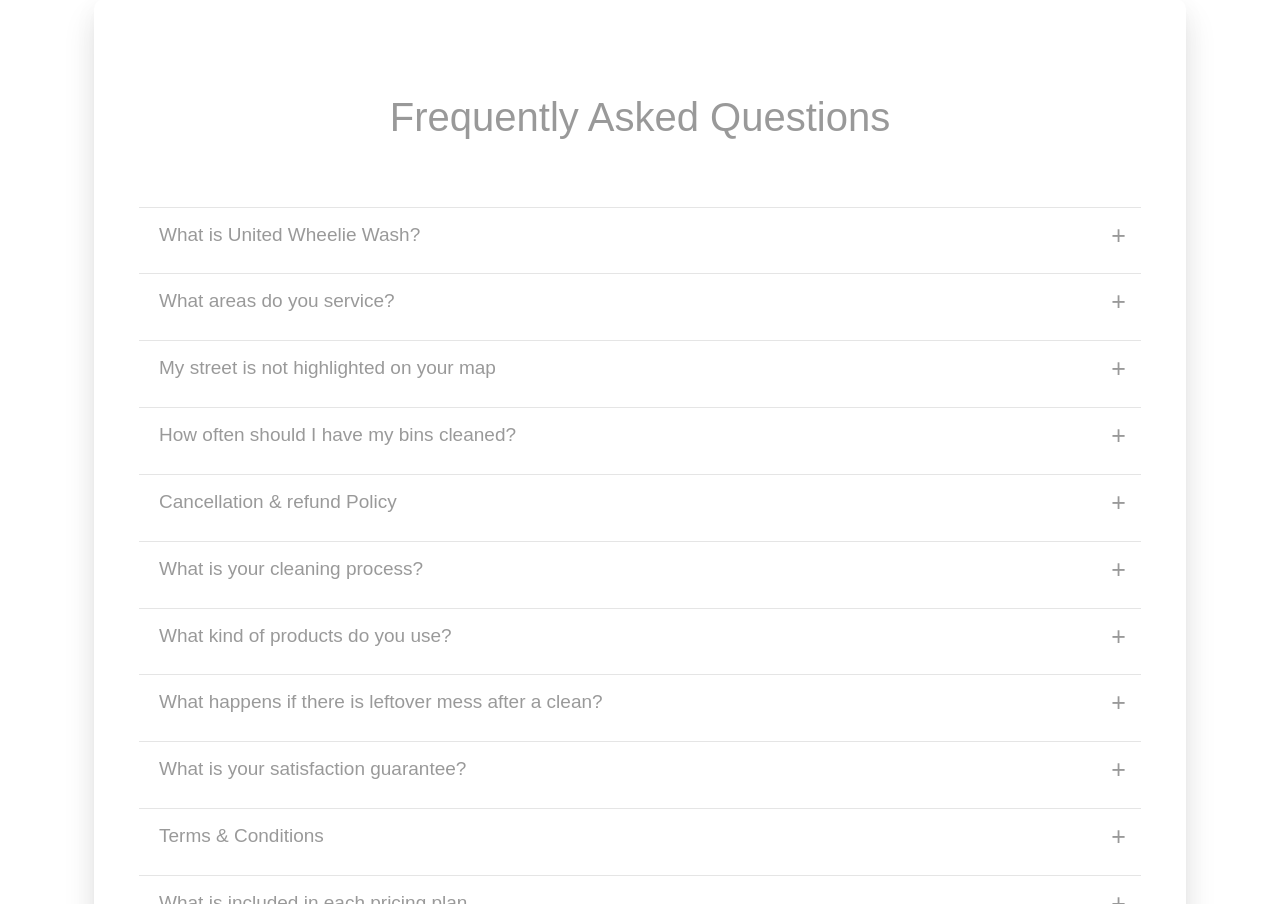
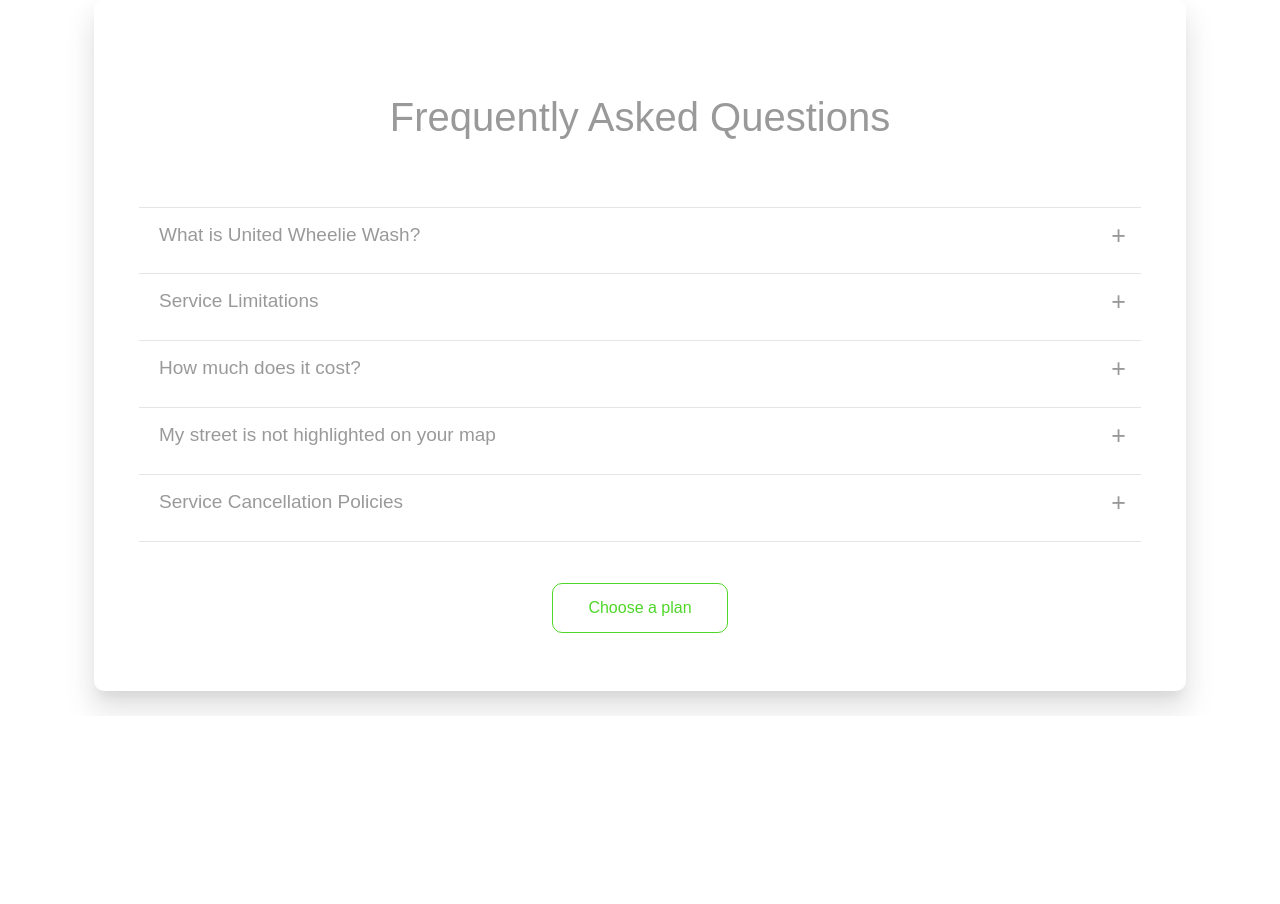
Before and after one commit to fred-py/stripe-subscription-checkout, a Flask app: template app/templates/stripe/index.html in a window 1280 px wide. Shown: the part 5596-6500 px from the top of the page. After the commit the page ends 6309 px from the top, so only its background shows below. Run offline with Flask 3, Linux system fonts and the light colour scheme; the template is opened without the code that fills it, so the values that code supplies are empty, except form fields; tables that the repository leaves empty hold one stand-in row (values such as "Sample post"); form fields are guessed from the names that the template uses; some libraries are stand-ins or nearby versions; some web fonts are replaced.

Commit message:
new faws added, additional styling required

```diff
--- a/app/templates/stripe/index.html
+++ b/app/templates/stripe/index.html
@@ -1,5 +1,3 @@
-
-
 <!--RESOURCES
 Bootstrap Pricing Table: https://frontendor.com/blog/bootstrap-pricing-table-snippets/
 Bootstrap Register Form: https://getbootstrap.com/docs/5.3/forms/layout/#forms
@@ -37,8 +35,6 @@ FAQs Accordion: https://www.freecodecamp.org/news/build-an-accordion-menu-using-
 
     <script src="https://js.stripe.com/v3/"></script>
     <script src="/stripe/js/script.js"></script>
-
-
     <!--Bootstrap WTF-->
     <link href="https://cdn.jsdelivr.net/npm/bootstrap@5.1.3/dist/css/bootstrap.min.css" rel="stylesheet">
   </head>
@@ -189,90 +185,25 @@ FAQs Accordion: https://www.freecodecamp.org/news/build-an-accordion-menu-using-
                 <hr>
                 <div class="container-accord">
                   <div class="label">What is United Wheelie Wash?</div>
-                        <div class="content">United Wheelie Wash is a professional wheelie bin cleaning service that uses high-pressure technology to clean, sanitize, and deodorize your bins. We also offer a closed-capture system that recycles 99% of the water we use, and we only use hospital-grade, biodegradable products.</div>
+                  <div class="content">United Wheelie Wash is a professional wheelie bin cleaning service for residential and commercial customers. United Wheelie Wash has worked with a local fabricator to build a custom unit that carries and recycles its own water. Utilising high-pressure with biodegradable, environmentally safe solutions to clean, sanitise and deodorise your bins</div>
                 </div>
                 <hr>
                 <div class="container-accord">
-                        <div class="label">What areas do you service?</div>
-                        <div class="content">We currently service the following postcodes in the Margaret River Region: 6284, 6285, 6286, 6288, 6290. We are always expanding our service area, please register your interest by clicking here and we will keep you updated as we service area expands.
-                        </div>
-                      </div>
-                      <hr>
-                      <div class="container-accord">
-                        <a id="register-interest"></a> <!--Anchor POint-->
-                        <div class="label">My street is not highlighted on your map</div>
-                        <div class="content">If your street is not highlighted on our map, this means we currently do not service your street. You can register your interest below and we will be in touch as we expand.
-
-                            {% include "/stripe/_form.html" %}
-
-                      </div>
-                      <hr>
-                      <div class="container-accord">
-                        <div class="label">How often should I have my bins cleaned?</div>
-                        <div class="content">The frequency of wheelie bin cleaning depends on the subscription plan you choose:
-                            <p>Gold Subscription: Monthly cleaning for all bins.</p>
-                            <p>Silver Subscription: Quarterly cleaning for all bins.</p>
-                            <p>Bronze Subscription: Monthly cleaning for your choice of one to three bins.</p>
-                            <p>One-Off Clean: One-time cleaning for your choice of one, two, or three bins.</p>
-                            <p>If you  have a lot of waste or if your bins are particularly dirty, you may need to have them cleaned more often than the recommended frequency for your subscription plan. You can always upgrade your subscription plan or schedule an additional one-off clean at your convenience.</p>
+                  <div class="label">Service Limitations</div>
+                  <div class="content">Our service is a roadside service. Our aim is to eventually provide service to all properties however, due to operational constraints and the safety of our team and road users, some locations may be deemed unsuitable. We have provided a map that highlights our current service area. You can find that here MAP. If your property does not show in our service area, please fill out our register your interest form and we will follow up with you. Whatever your situation we encourage you to contact us if you have any questions or concerns about the suitability of your property for our service.
+                    If you have mistakenly made an order without confirming the service area and your payment has already been processed, we will issue a full refund. You will be notified within seven days about the service limitation and the refund process.
                   </div>
                 </div>
 
                 <hr>
                 <div class="container-accord">
-                        <div class="label">Cancellation & refund Policy</div>
-                        <div class="content">You can cancel your United Wheelie Wash subscription at any time. However, the cancellation policy and refund terms vary depending on your subscription plan:
-                            <h3>Gold Subscription (Paid Half-Yearly, Monthly Cleaning Cycle for All Three Bins):</h3>
-                            <p>$0 cancellation Fee, however, cancellations prior to the completion of the initial six cycles, will incur the retention of 50% of the Gold Subscription Plan Free. Cancellations after the 6th cleaning cycle, processed up to 48h prior to the next cleaning cycle will receive the total value of the remaining outstanding cleaning cycles. </p>
-
-                            <h3>Silver Subscription (Paid Annually, Quarterly Cleaning Cycle for All Three Bins):</h3>
-                            <p>If you cancel your Silver Subscription prior to the completion of the initial two quarterly cleaning cycles, you will receive a refund of the remaining cleaning cycles, with a retention fee of 50% of the total Silver Subscription Plan fee. This retention fee is to cover the administrative costs associated with your subscription and to ensure fair usage of the annual subscription plan.</p>
-
-                            <h3>Bronze Subscription (Paid Monthly, Monthly Cleaning Cycle for up to 3 bins of your choice):</h3>
-                            <p>You can cancel your subscription at any time. To ensure fair usage of the monthly subscription plan, if you cancel your Bronze Subscription after the first cleaning cycle and before the second cycle, you will still be charged for the second cycle. This is to discourage customers from using the monthly subscription plan for a single cleaning and then canceling to avoid paying  a higher rate for a one-off clean.</p>
-
-                            <h3>One-Off Clean (Customers Choose 1-3 Bins):</h3>
-                            <p>Cancellations up to 48h prior to scheduled clean, will receive full refund. if you cancel after the 48-hour window, you will be charged for the full cleaning service. </p>
-                        </div>
-                      </div>
-
-                        <hr>
-                        <div class="container-accord">
-                          <div class="label">What is your cleaning process?</div>
-                          <div class="content"> Our high-pressure cleaning technology removes dirt, grime, and bacteria from your bins. We also sanitize and deodorise your bins to leave them smelling fresh and clean.</div>
-                        </div>
-                        <hr>
-                        <div class="container-accord">
-                          <div class="label">What kind of products do you use?</div>
-                          <div class="content">We only use hospital-grade, biodegradable products that are safe for your bins and the environment.</div>
-                        </div>
-
-                        <hr>
-                          <div class="container-accord">
-                              <div class="label">What happens if there is leftover mess after a clean?</div>
-                              <div class="content"> Our innovative filtration system ensures that there is no leftover mess after we clean your bins. However, if there is any leftover mess, we will clean it up at no additional charge.</div>
-                          </div>
-
-                          <hr>
-                          <div class="container-accord">
-                              <div class="label">What is your satisfaction guarantee?</div>
-                              <div class="content"> We are committed to providing you with the best possible service. If you are not satisfied with your wheelie bin clean, we will do it again for free.</div>
-                          </div>
-
-                          <hr>
-                          <div class="container-accord">
-                          <div class="label">Terms & Conditions</div>
-                          <div class="content">Service Limitations:
-                              <p>Our service is a roadside service.  While we strive to provide service to all properties, due to operational constraints and the safety of our team and road users, some locations may be deemed unsuitable.</p>
-                              <p>Refunds:</p>
-                              <p>If you property is deemed unsuitable and your payment has already been processed, we will issue a full refund. You will be notified promptly about the service limitation and the complete refund process. Alternatively. You are encouraged to contact us if you have any questions or concerns about the suitability of your property for our service.</p>
-                            </div>
-                          </div>
-
-                          <hr>
-                          <div class="container-accord">
-                              <div class="label">What is included in each pricing plan</div>
-                              <div class="content"> We offer three different pricing plans to suit your needs. Our Gold plan has the best value costing only $9 per bin (This includes one free FOGO bin clean per cycle). Our Silver plan costs $15 per bin (This includes one free FOGO bin clean per cleaning cycle).
+                  <div class="label">How much does it cost?</div>
+                  <div class="content">
+                    <p>Residential:</p>
+                    <p>We offer three subscription plans with the intent for it to be as easy and stress free as possible to have clean healthy bins according to your usage. Gold, Silver or Bronze.</p>
+                    <p><span class="faqs-text-style">Gold</span> subscription is the best value costing only $12 per bin with red, yellow and green bins cleaned once per month (This includes one free FOGO bin clean per cycle). This is billed every 6 months.</p>
+                    <p>Silver subscription costs $15 per bin with red, yellow and green bins cleaned once per quarter (This includes one free FOGO bin clean per cleaning cycle). This is billed annually.</p>
+                    <p>Bronze subscription costs depends on the number of bins you would like cleaned per month. This is billed monthly.</p>
                     <table>
                       <tr>
                         <th></th>
@@ -282,8 +213,8 @@ FAQs Accordion: https://www.freecodecamp.org/news/build-an-accordion-menu-using-
                       </tr>
                       <tr>
                         <td class="table-row">Cost per Bin</td>
-                                    <td class="table-value">$9</td>
-                                    <td class="table-value">$11.50</td>
+                        <td class="table-value">$12</td>
+                        <td class="table-value">$15</td>
                         <td class="table-value">$15 - $18</td>
                       </tr>
                       <tr>
@@ -305,17 +236,66 @@ FAQs Accordion: https://www.freecodecamp.org/news/build-an-accordion-menu-using-
                         <td class="table-value">Monthly</td>
                       </tr>
                     </table>
-
-                              <div class="content table-spacer">Note that the Gold & Silver cost per bin is calculated based on 4 bins cleaned per cycle, red, yellow, green plus a Free FOGO bin.
                   </div>
                 </div>
 
-                              <a href="#anchor-gold" class="pricing-button"> Choose a plan </a><br />
 
+
+                <hr>
+                <div class="container-accord">
+                  <a id="register-interest"></a> <!--Anchor POint-->
+                  <div class="label">My street is not highlighted on your map</div>
+                  <div class="content">
+                    If your street is not highlighted on our map, this means we currently do not service your street under our subscription. You can register your interest below and we will be in touch as we expand.
+
+                    {% include "/stripe/_form.html" %}
+
+                  </div>
+
+
+                <hr>
+                <div class="container-accord">
+                  <div class="label">Service Cancellation Policies</div>
+                  <div class="content">
+                    <p>We strive to offer flexible and transparent cancellation policies tailored to meet the needs of all our customers. Please review the details for each type of service below:</p>
+                    <p><b>Gold Subscription</b></p>
+                    <ul>
+                      <li>Details: $36 per month, billed every six months at $216, covering 12 services annually.</li>
+                      <li>Cancellation: You may cancel anytime. The cancellation takes effect immediately upon confirmation. LINK STRIPE DASHBOARD</li>
+                      <li>Refunds: Eligible pro rata refunds are available after receiving six services. Refunds for unused months will be processed within 14 days.</li>
+                      <li>Renewal: Automatically renews at the end of the annual billing cycle unless cancelled before the renewal date.</li>
+                    </ul>
+                    <p><strong>Silver Subscription</strong></p>
+                    <ul>
+                      <li>Details: $45 per quarter, billed annually at $180, covering four quarterly services.</li>
+                      <li>Cancellation: You may cancel anytime. The cancellation takes effect immediately upon confirmation. LINK STRIPE DASHBOARD </a></li>
+                      <li>Refunds: Eligible pro rata refunds are available after receiving two services. Refunds for unused services will be processed within 14 days.</li>
+                      <li>Renewal: Automatically renews at the end of the annual billing cycle unless cancelled before the renewal date.</li>
+                    </ul>
+                    <p><strong>Bronze Subscription</strong></p>
+                    <ul>
+                      <li>Details: Recurring monthly service priced between $15 and $18 per bin, depending on the number of bins required. A minimum subscription period of two months is required, and subscribers are obligated to fulfill this commitment before cancellation is permitted.</li>
+                      <li>Cancellation: You may cancel only after completing the two-month minimum subscription period. The cancellation takes effect at the end of the current monthly billing cycle. LINK STRIPE DASHBOARD</a></li>
+                      <li>Renewal: Automatically renews monthly unless cancelled before the renewal date.</li>
+                    </ul>
+                    <p><strong>One-Off Services</strong></p>
+                    <ul>
+                      <li>Cancellation: Cancellations made up to 48 hours before the scheduled service time will receive a full refund. Cancellations within 48 hours are not eligible for a refund. LINK STRIPE DASHBOARD</a></li>
+                      <li>Refund Processing: Refunds for eligible cancellations will be processed within 14 days.</li>
+                      <li>Rescheduling: Rescheduling requests up to 48 hours before the scheduled service are penalty-free. Late rescheduling requests may incur additional fees.</li>
+                    </ul>
+                    <p><strong>Exceptions</strong></p>
+                    <ul>
+                      <li>Exceptional cases will be reviewed individually for resolution.</li>
+                    </ul>
+                  </div>
+                </div>
+                <hr>
+                <a href="#anchor-gold" class="pricing-button">Choose a plan</a><br />
+              </div>
             </div>
             <script src="/stripe/js/faqs.js" type="text/javascript"></script>
           </div>
-            <p>For commercial enquiries email us at info@wheeliewash.au</p>
         </div>
 
         <div id="error-message" class="error-message"></div>
@@ -325,5 +305,6 @@ FAQs Accordion: https://www.freecodecamp.org/news/build-an-accordion-menu-using-
           {% include "/stripe/_debug.html" %}
         {% endif %}
         <script src="stripe/js/forms.js"></script>
+      </div>
     </body>
   </html>
```
Also changed, not shown: app/static/database/css/global2.css (+8 -1 lines). Lines whose indentation alone changed are shown as unchanged.
